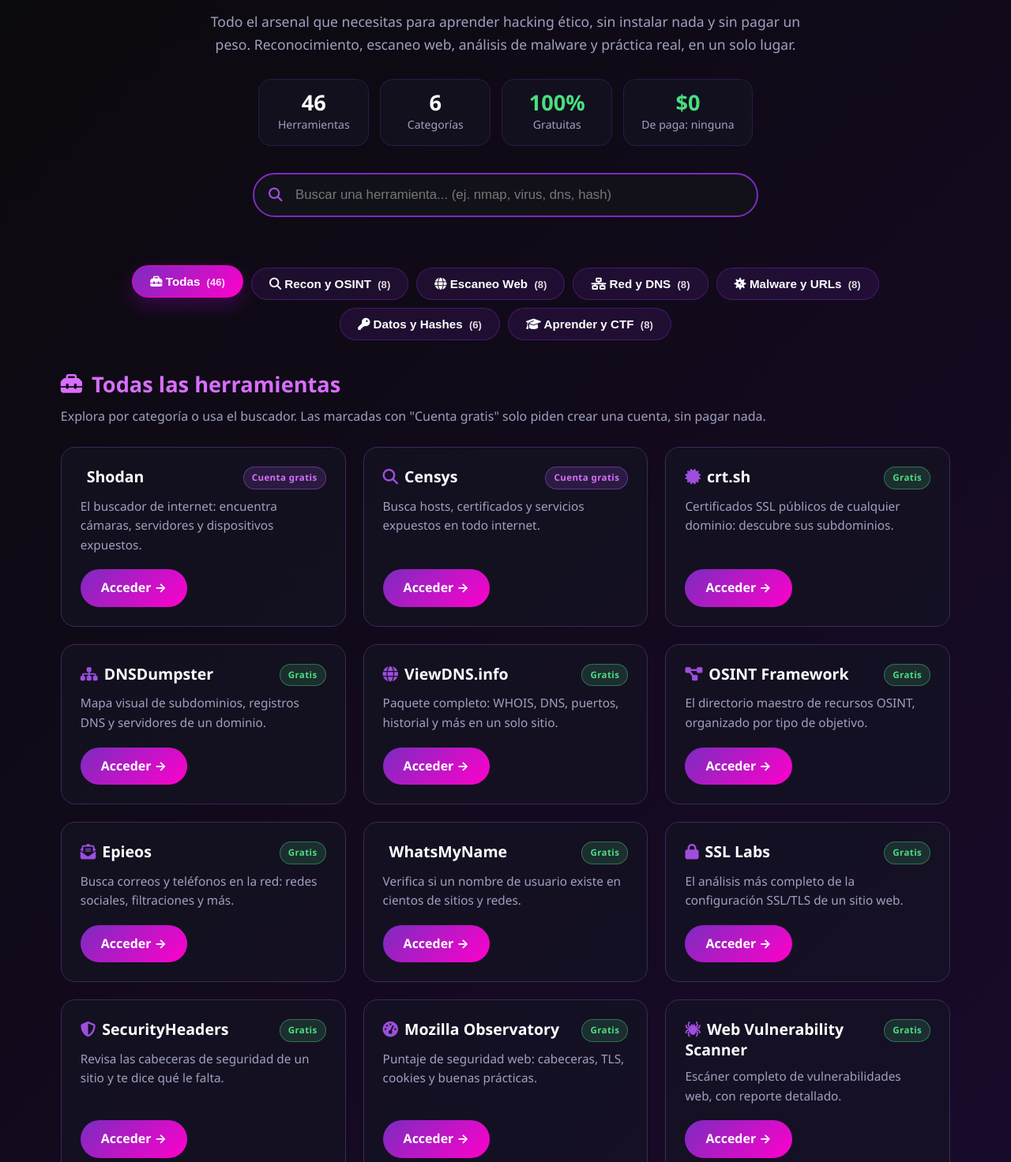
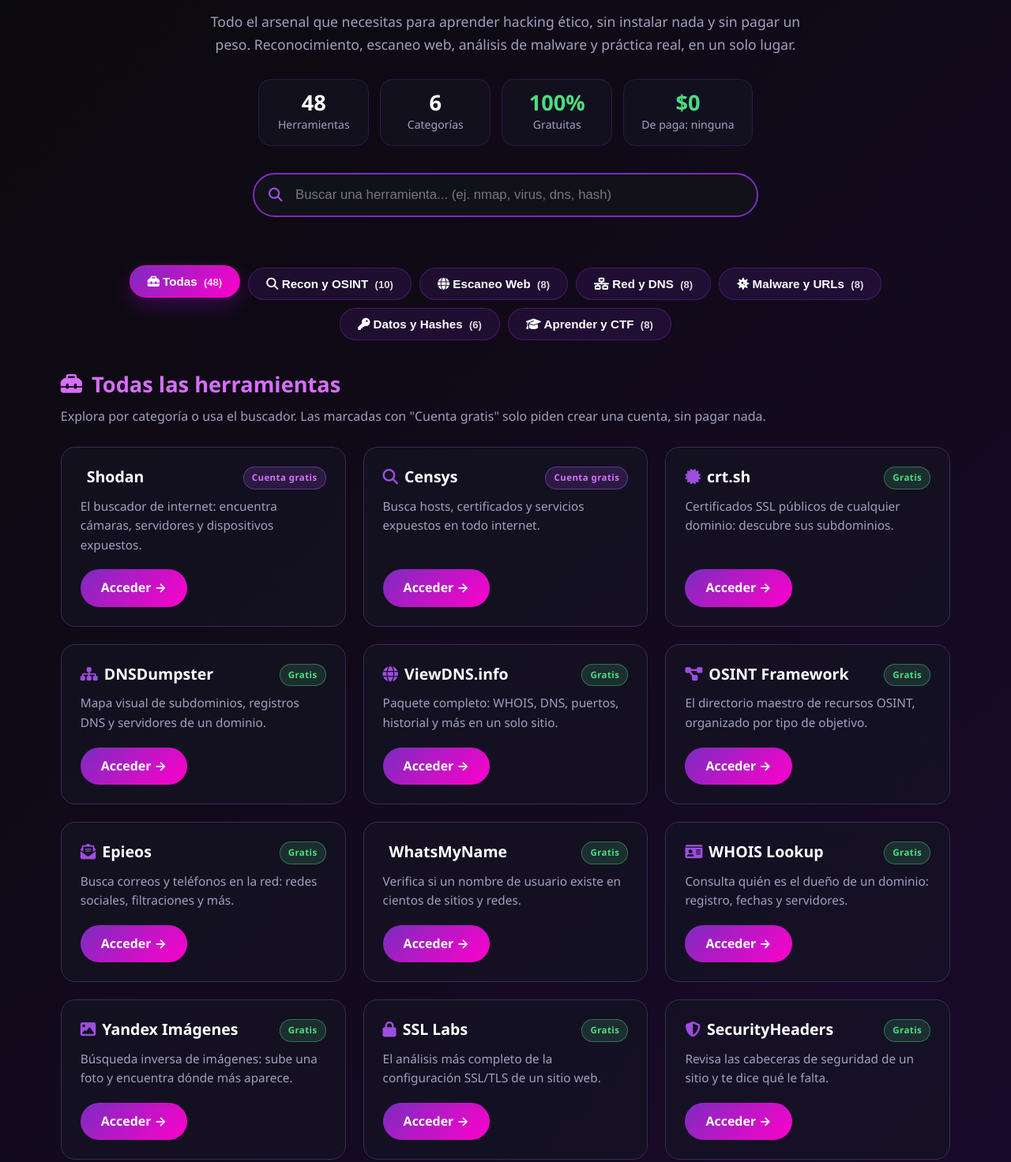
Before and after one commit to vampysec/echo-de-menos-a-mi-ex, a plain HTML site: page index.html in a window 1280 px wide. Shown: the part 294-1766 px from the top of the page at 79% size. Drawn offline with Linux system fonts and the light colour scheme; some icons are missing.

Commit message:
Agrega WHOIS Lookup y Yandex Imagenes (busqueda inversa), 48 herramientas

```diff
--- a/index.html
+++ b/index.html
@@ -343,7 +343,7 @@
     <p>Todo el arsenal que necesitas para aprender hacking ético, sin instalar nada y sin pagar un peso. Reconocimiento, escaneo web, análisis de malware y práctica real, en un solo lugar.</p>
 
     <div class="stats">
-        <div class="stat"><b id="stat-tools">46</b><span>Herramientas</span></div>
+        <div class="stat"><b id="stat-tools">48</b><span>Herramientas</span></div>
         <div class="stat"><b>6</b><span>Categorías</span></div>
         <div class="stat free"><b>100%</b><span>Gratuitas</span></div>
         <div class="stat free"><b>$0</b><span>De paga: ninguna</span></div>
@@ -392,6 +392,8 @@ const tools = [
     { name: "OSINT Framework", desc: "El directorio maestro de recursos OSINT, organizado por tipo de objetivo.", url: "https://osintframework.com/", icon: "fa-diagram-project", cat: "recon", login: false },
     { name: "Epieos", desc: "Busca correos y teléfonos en la red: redes sociales, filtraciones y más.", url: "https://epieos.com/", icon: "fa-envelope-open-text", cat: "recon", login: false },
     { name: "WhatsMyName", desc: "Verifica si un nombre de usuario existe en cientos de sitios y redes.", url: "https://whatsmyname.app/", icon: "fa-user-magnifying-glass", cat: "recon", login: false },
+    { name: "WHOIS Lookup", desc: "Consulta quién es el dueño de un dominio: registro, fechas y servidores.", url: "https://who.is/", icon: "fa-id-card", cat: "recon", login: false },
+    { name: "Yandex Imágenes", desc: "Búsqueda inversa de imágenes: sube una foto y encuentra dónde más aparece.", url: "https://yandex.com/images/search?rpt=imageview", icon: "fa-image", cat: "recon", login: false },
 
     // ---- ESCANEO WEB ----
     { name: "SSL Labs", desc: "El análisis más completo de la configuración SSL/TLS de un sitio web.", url: "https://www.ssllabs.com/ssltest/", icon: "fa-lock", cat: "web", login: false },
```
Also changed, not shown: 1 other file.
